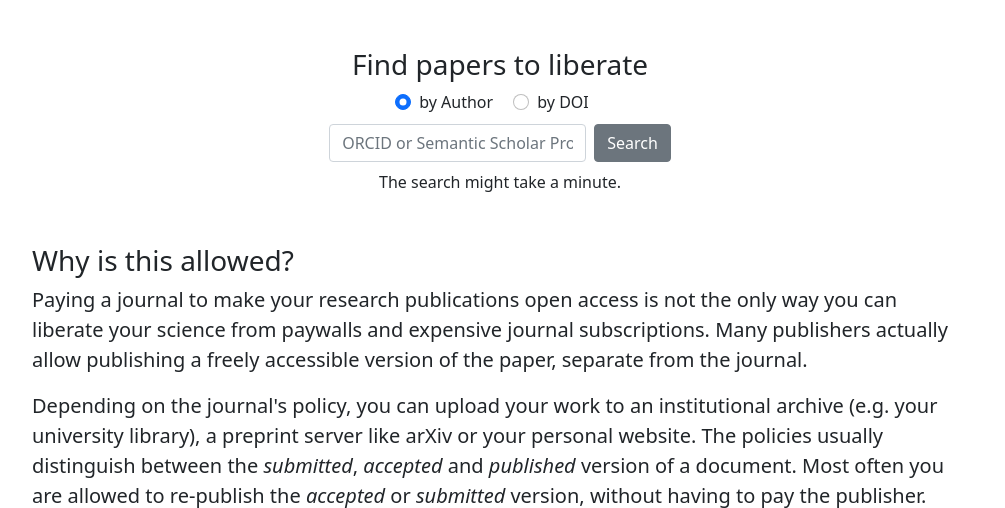
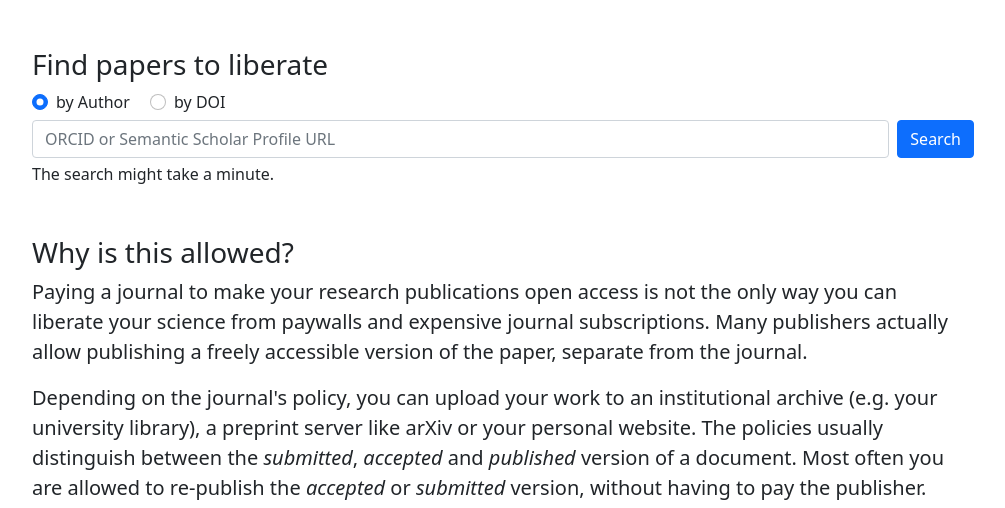
Before and after one commit to freeyourscience/freeyourscience, a FastAPI app: page / in a window 1280 px wide. Shown: the part 168-676 px from the top of the page, without its empty margins (140-1145 px from the left). Run offline with FastAPI, Linux system fonts and the light colour scheme.

Commit message:
left align search on landing page

```diff
--- a/fyscience/templates/landing_page.html
+++ b/fyscience/templates/landing_page.html
@@ -16,11 +16,12 @@
 	</header>
 
 	<main class="fs-5">
-		<section class="container mb-5 text-center">
+		<section class="container mb-5">
 			<h2 class="fs-3">
 				Find papers to liberate
 			</h2>
-			<div class="container fs-6 mt-2">
+			<div class="row fs-6 mt-2">
+				<div class="col">
 					<div class="form-check form-check-inline">
 						<input class="form-check-input" type="radio" name="search-type" id="search-type-authors"
 							value="option1" checked>
@@ -32,15 +33,20 @@
 						<label class="form-check-label" for="search-type-papers">by DOI</label>
 					</div>
 				</div>
+			</div>
 			<form method="GET" action="/authors" id="search-form">
-				<div class="row justify-content-md-center row-cols-lg-auto mt-1">
-					<div class="col-12 p-1">
+				<div class="row mt-1">
+					<div class="col">
+						<div class="row g-2">
+							<div class="col-12 col-md-11">
 								<label class="visually-hidden" for="search-field">Search</label>
 								<input type="text" name="profile" class="form-control" id="search-field"
-							placeholder="ORCID or Semantic Scholar Profile" required>
+									placeholder="ORCID or Semantic Scholar Profile URL" required>
 							</div>
-					<div class="col-12 p-1">
-						<button type="submit" class="btn btn-secondary">Search</button>
+							<div class="col-12 col-md-1">
+								<button type="submit" class="btn btn-primary">Search</button>
+							</div>
+						</div>
 					</div>
 				</div>
 				<small class="fs-6">The search might take a minute.</small>
@@ -192,7 +198,7 @@
 		document.getElementById('search-form').action = "/authors"
 	});
 	document.getElementById('search-type-papers').addEventListener('click', () => {
-		document.getElementById('search-field').placeholder = "e.g. 0000-1234-1212-1234"
+		document.getElementById('search-field').placeholder = "e.g 10.100/1234.1234"
 		document.getElementById('search-field').name = "doi"
 		document.getElementById('search-form').action = "/papers"
 	});
```
Lines whose indentation alone changed are shown as unchanged.
